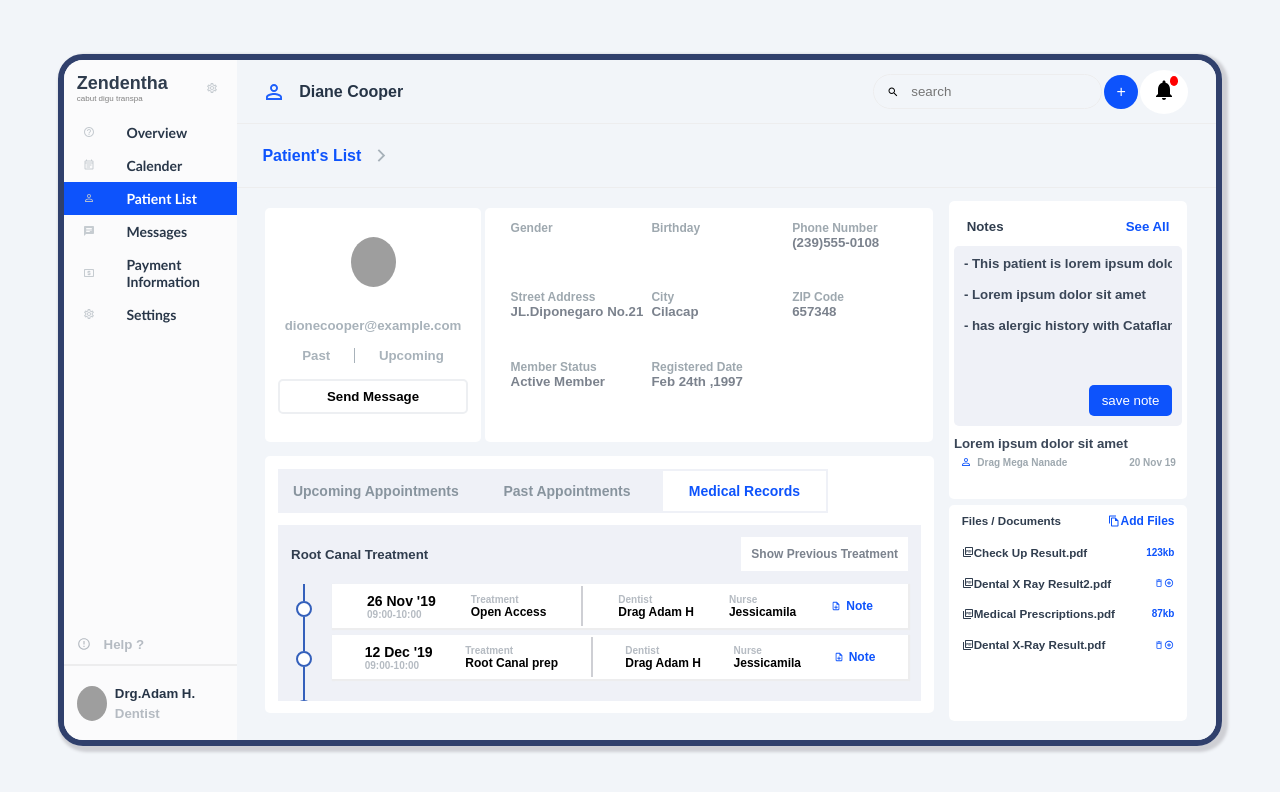
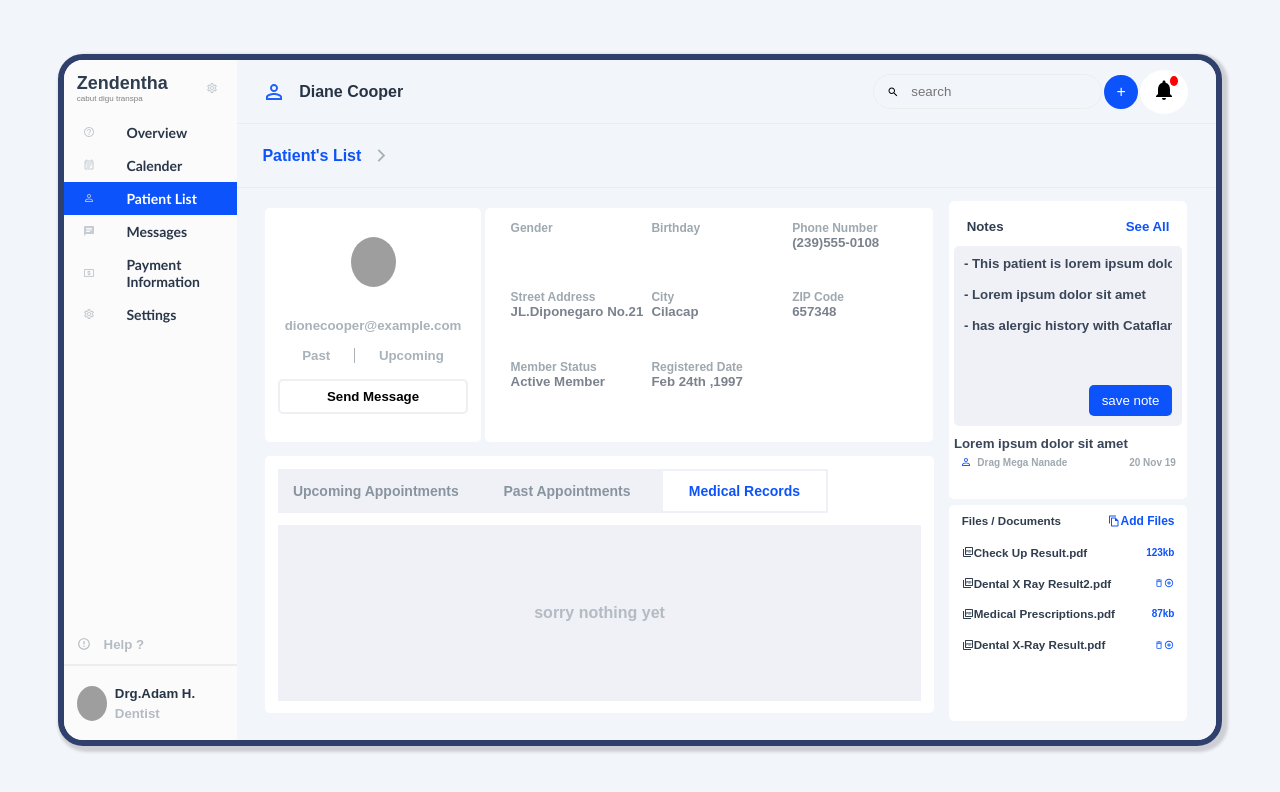
Before and after one commit to rajeshmn47/assignment, a React (Create React App) app: page / in a window 1280 px wide. Both pictures are taken after a click on the element "Medical Records". Shown: the top 792 px of the page. Built offline with nearby package versions, Linux system fonts and the light colour scheme; no server answers; grey boxes are pictures that could not be loaded.

Commit message:
last commit

```diff
--- a/src/rightbar.js
+++ b/src/rightbar.js
@@ -107,6 +107,7 @@ export const Rightbar=({patient})=>{
 
 
 <div className='appointmentscontainer'>
+    {tab==='appointments'?<>
 <div className='topbarappointment'>
 <div style={{display:'flex',justifyContent:'space-between',padding:'1vmax',alignItems:'center'}}>
 <h5 style={{color:'#303D4E'}}>Root Canal Treatment</h5>
@@ -177,7 +178,10 @@ Previous Treatment</h5>
 
 </div>
 </div>
+</>
+:<div style={{display:'flex',color:'#B5BBC2',fontWeight:'700',height:'100%',justifyContent:'center',alignItems:'center'}}>sorry nothing yet</div>}
 </div>
+
 </div>
            </div>
        <div className='bottomright'>
```
